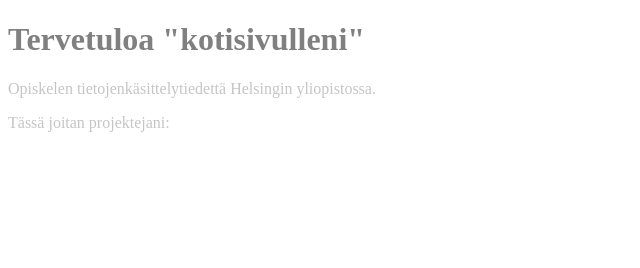
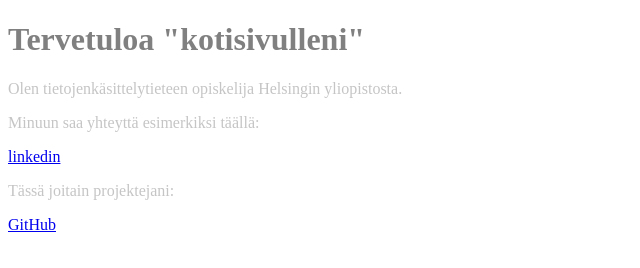
Before and after one commit to AlluSu/ghpages, a plain HTML site: page index.html in a window 1280 px wide. Shown: the whole page, without its empty margins (0-640 px from the left). Drawn offline with Linux system fonts and the light colour scheme.

Commit message:
Korjattu linkit

```diff
--- a/index.html
+++ b/index.html
@@ -15,15 +15,16 @@
   <h1>Tervetuloa "kotisivulleni"</h1>
   <div>
     <p>
-      Opiskelen tietojenkäsittelytiedettä Helsingin yliopistossa.
+      Olen tietojenkäsittelytieteen opiskelija Helsingin yliopistosta.
     </p>
     <p>
-      <link href="https://www.linkedin.com/in/aleksi-suuronen-1428aa17b/" linkedIn/>
+      <p>Minuun saa yhteyttä esimerkiksi täällä:</p>
+      <a href="https://www.linkedin.com/in/aleksi-suuronen-1428aa17b/">linkedin</a>
     </p>
   </div>
   <div>
-    <p>Tässä joitan projektejani:</p>
-    <link href="https://github.com/AlluSu" GitHub/>
+    <p>Tässä joitain projektejani:</p>
+    <a href="https://github.com/AlluSu">GitHub</a>
   </div>
 </body>
 
```
